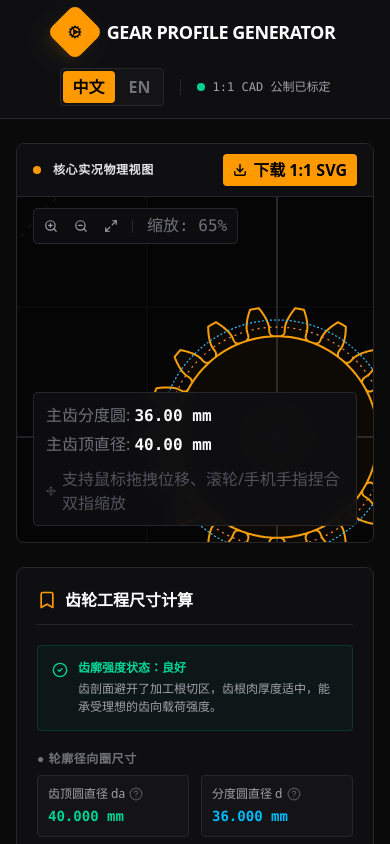
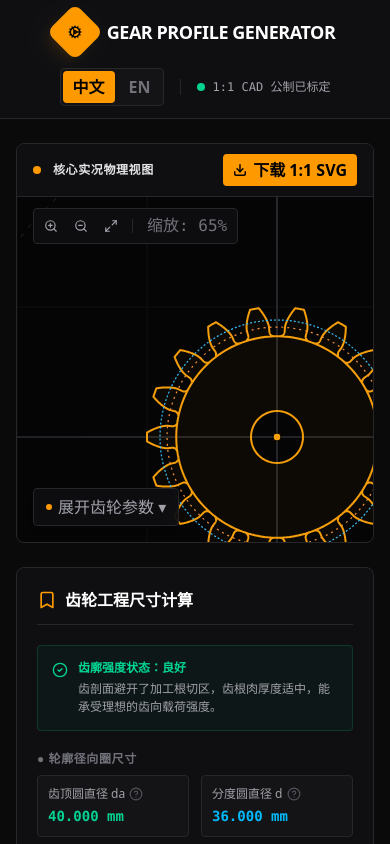
Before and after one commit to intx001/gear-profile-generator, a React (Vite) app: page / in a window 390 px wide. Shown: the top 844 px of the page. Built offline with nearby package versions, Linux system fonts and the light colour scheme.

Commit message:
refactor: add responsive collapsible legend to GearViewer
- Remove outdated README preview images
- Add mobile-responsive state for gear information panel
- Default legend to collapsed on viewports smaller than 768px

```diff
--- a/src/components/GearViewer.tsx
+++ b/src/components/GearViewer.tsx
@@ -32,6 +32,16 @@ export default function GearViewer({
   const [pan, setPan] = useState({ x: 0, y: 0 });
   const [isDragging, setIsDragging] = useState(false);
   const [dragStart, setDragStart] = useState({ x: 0, y: 0 });
+
+  // 底部重要参数栏收起/折叠状态
+  const [isLegendCollapsed, setIsLegendCollapsed] = useState(false);
+
+  useEffect(() => {
+    // 手机/小屏端（宽度小于768px）默认收起以防止阻挡齿轮主体
+    if (typeof window !== 'undefined' && window.innerWidth < 768) {
+      setIsLegendCollapsed(true);
+    }
+  }, []);
 
   // 旋转控制
   const [rotAngle, setRotAngle] = useState(0);
@@ -722,7 +732,17 @@ export default function GearViewer({
       </div>
 
        {/* 底部信息标注与技术指标栏 */}
-      <div className="absolute bottom-4 left-4 right-4 bg-[#0F0F12]/90 backdrop-blur-sm px-3 md:px-4 py-2.5 rounded-sm border border-[#27272A] flex flex-col sm:flex-row flex-wrap justify-between items-start sm:items-center text-3xs sm:text-2xs text-[#71717A] gap-2.5">
+       {isLegendCollapsed ? (
+         <button
+           onClick={() => setIsLegendCollapsed(false)}
+           className="absolute bottom-4 left-4 bg-[#0F0F12]/90 hover:bg-[#18181B] border border-[#27272A] rounded-sm py-1.5 px-3 flex items-center gap-1.5 text-3xs text-[#A1A1AA] hover:text-white transition-all cursor-pointer backdrop-blur-sm shadow-md"
+           title={lang === 'zh' ? '展开主齿技术参数' : 'Expand gear specs'}
+         >
+           <span className="w-1.5 h-1.5 rounded-full bg-amber-500 animate-pulse"></span>
+           <span className="font-medium">{lang === 'zh' ? '展开齿轮参数 ▾' : 'Primary Specs ▾'}</span>
+         </button>
+       ) : (
+         <div className="absolute bottom-4 left-4 right-4 bg-[#0F0F12]/90 backdrop-blur-sm px-3 md:px-4 py-2.5 rounded-sm border border-[#27272A] flex flex-col sm:flex-row flex-wrap justify-between items-start sm:items-center text-3xs sm:text-2xs text-[#71717A] gap-2.5 shadow-lg">
            <div className="flex flex-wrap gap-x-4 gap-y-1">
              <div>
                {t.gv_primary_pitch} <b className="font-mono text-white">{gear1.pitchDiameter.toFixed(2)} mm</b>
@@ -743,11 +763,20 @@ export default function GearViewer({
                </>
              )}
            </div>
+           <div className="flex items-center justify-between w-full sm:w-auto gap-4 border-t border-[#27272A]/40 sm:border-t-0 pt-1.5 sm:pt-0 mt-1 sm:mt-0">
              <div className="flex items-center gap-1.5 text-3xs text-[#52525B]">
-          <Move className="w-3 h-3" />
+               <Move className="w-3 h-3 animate-pulse" />
                <span>{t.gv_move_hint}</span>
              </div>
+             <button
+               onClick={() => setIsLegendCollapsed(true)}
+               className="text-[#A1A1AA] hover:text-white text-3xs bg-[#18181B] hover:bg-[#27272A] px-2 py-0.5 rounded-sm border border-[#27272A] select-none transition-colors ml-auto cursor-pointer"
+             >
+               {lang === 'zh' ? '收起 ▴' : 'Collapse ▴'}
+             </button>
            </div>
+         </div>
+       )}
     </div>
   );
 }
```
Also changed, not shown: 1 other file (tests, documents, lock files or other folders). Lines whose indentation alone changed are shown as unchanged.
